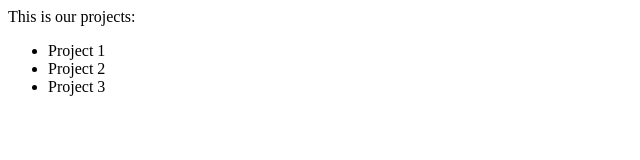
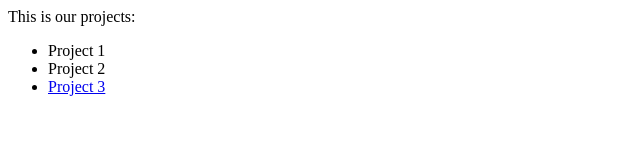
Before and after one commit to CS-Classes/CS-Classes.github.io, a plain HTML site: page index.html in a window 1280 px wide. Shown: the full height of the page, 0-640 px from the left. Drawn offline with Linux system fonts and the light colour scheme.

Commit message:
Update index.html

```diff
--- a/index.html
+++ b/index.html
@@ -6,7 +6,7 @@
 <ul>
   <li> Project 1 </li>
   <li> Project 2 </li>
-  <li> Project 3 </li>
+  <li> <a href="Project3/MusicPlay.html">Project 3</a> </li>
 </ul>
 </body>
 </html>
```
